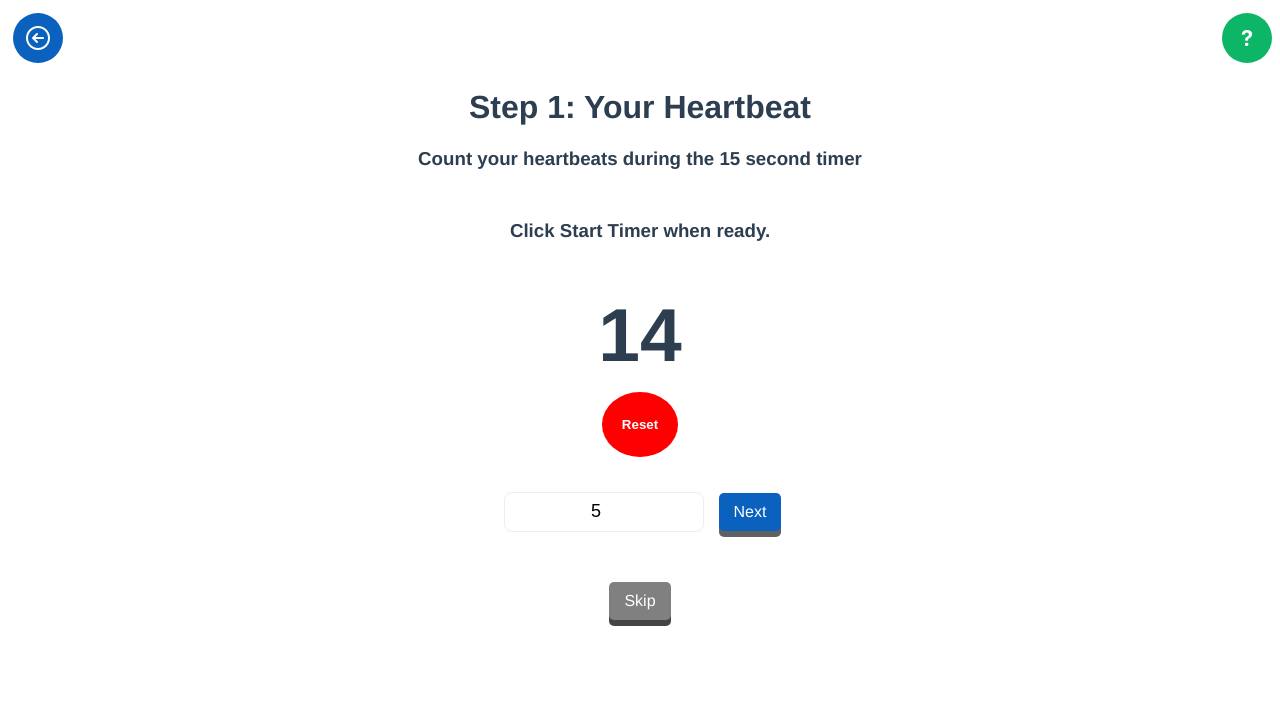
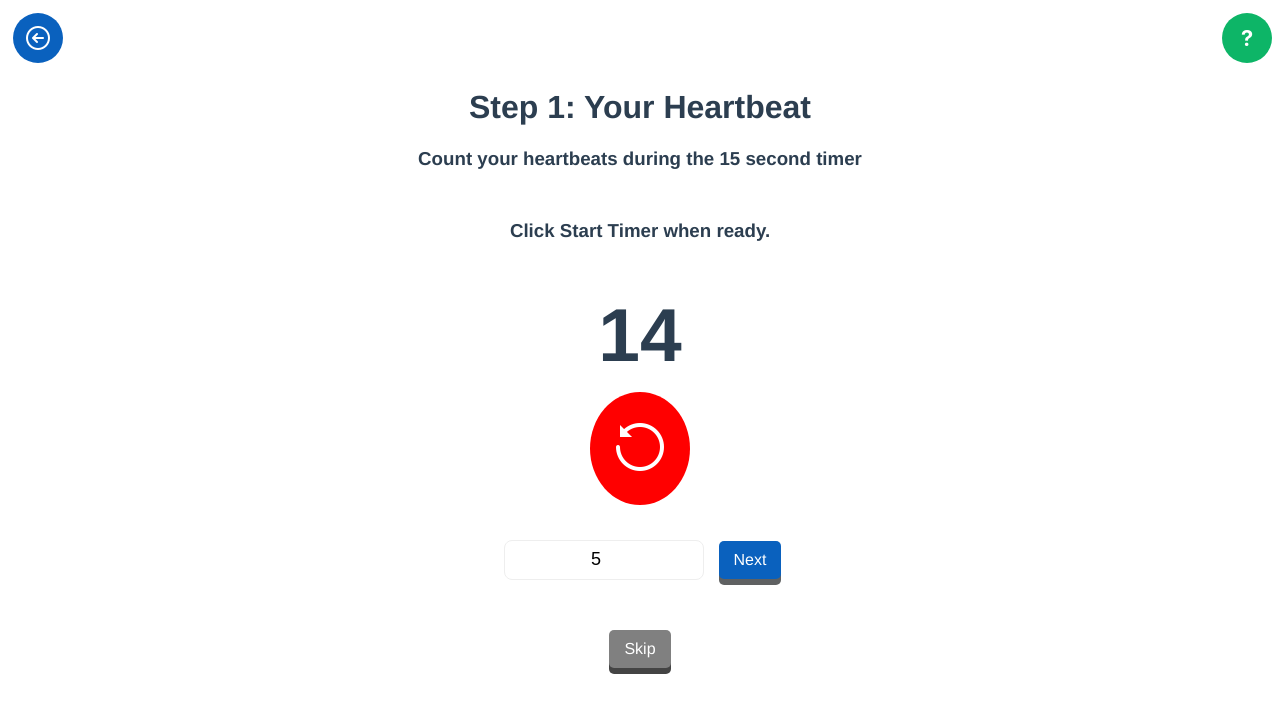
Before and after one commit to c-l-scholl/stp-vue-fb, a Vue app: page /calc-bpm in a window 1280 px wide. Both pictures are taken after typing "5" into the empty fields and a click on the button "Go". Shown: the top 712 px of the page. Built offline with nearby package versions, Linux system fonts and the light colour scheme.

Commit message:
added restart icon to timer buttons

```diff
--- a/src/components/TimerComp.vue
+++ b/src/components/TimerComp.vue
@@ -10,8 +10,10 @@
       Go
     </button>
     <button v-else type="button" @click="restart()" class="reset">
-      Reset
+      <img src="../images/icons8-replay-60.png">
+      <!-- Replay icon by Icons8: https://icons8.com -->
     </button>
+
   </div>
 
 </template>
```
Also changed, not shown: src/images/icons8-replay-60.png (added).
